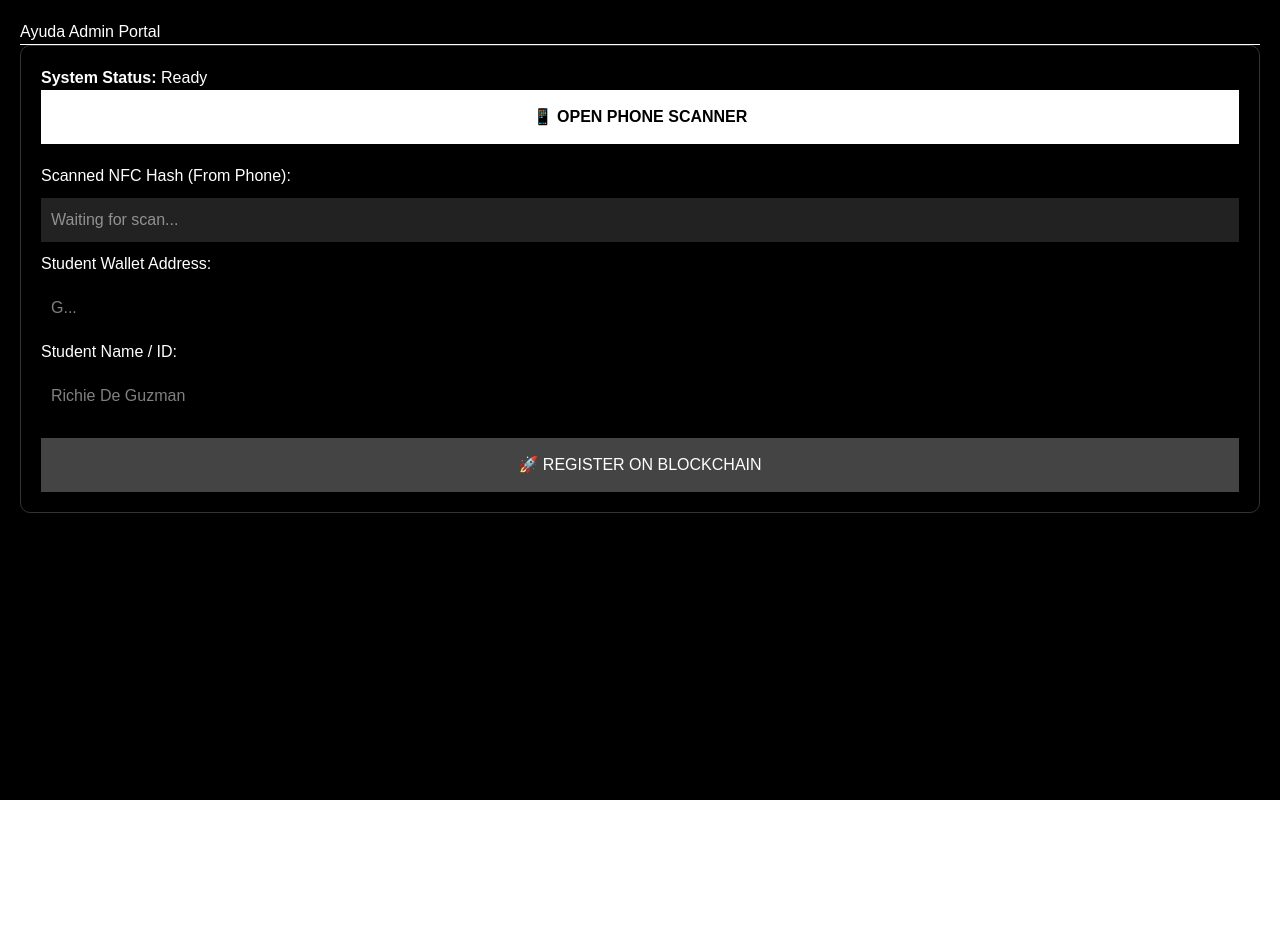
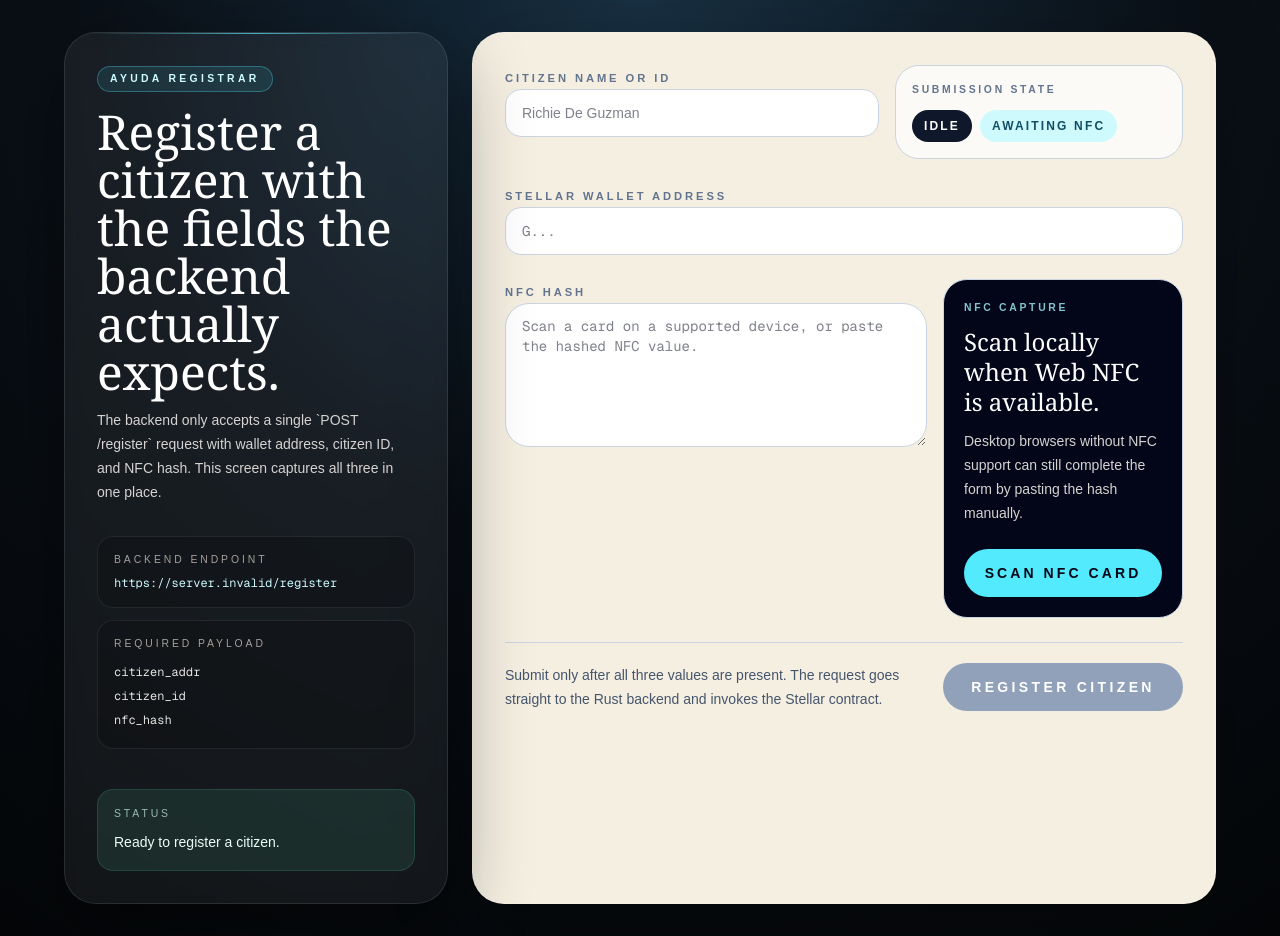
Before and after one commit to rylsherdamz-rgb/stellar-frontend, a Next.js app: page /register in a window 1280 px wide. Before the commit the page ends 800 px from the top, so only its background shows below. Built offline with nearby package versions, Linux system fonts and the light colour scheme; no server answers.

Commit message:
added git ignore

```diff
--- a/app/register/page.tsx
+++ b/app/register/page.tsx
@@ -1,118 +1,267 @@
-import { useState, useEffect } from 'react';
+"use client";
+
+import { FormEvent, useState } from "react";
+import { scanNfc } from "@/lib/nfc";
+
+const BACKEND_URL =
+  process.env.NEXT_PUBLIC_BACKEND_URL ?? "https://ayuda-backend.onrender.com";
+
+const initialForm = {
+  citizenId: "",
+  citizenAddr: "",
+  nfcHash: "",
+};
 
 export default function RegisterPage() {
-  const [nfcHash, setNfcHash] = useState("");
-  const [citizenAddr, setCitizenAddr] = useState("");
-  const [citizenId, setCitizenId] = useState("");
-  const [status, setStatus] = useState("Ready");
+  const [form, setForm] = useState(initialForm);
+  const [status, setStatus] = useState("Ready to register a citizen.");
+  const [isScanning, setIsScanning] = useState(false);
+  const [isSubmitting, setIsSubmitting] = useState(false);
 
-  const BACKEND_URL = "https://your-backend.onrender.com";
+  const canSubmit = Boolean(
+    form.citizenId.trim() && form.citizenAddr.trim() && form.nfcHash.trim()
+  );
 
-  // --- LAPTOP LOGIC: Poll for the latest scan ---
-  useEffect(() => {
-    const interval = setInterval(async () => {
+  async function handleScan() {
+    setIsScanning(true);
+    setStatus("Waiting for an NFC card...");
+
     try {
-        const res = await fetch(`${BACKEND_URL}/latest-scan`);
-        const data = await res.json();
-        if (data.nfc_hash) {
-          setNfcHash(data.nfc_hash);
-          setStatus("Card Detected!");
+      const hash = await scanNfc();
+      setForm((current) => ({ ...current, nfcHash: hash }));
+      setStatus("NFC hash captured. Review the details and submit.");
+    } catch (error) {
+      const message =
+        error instanceof Error ? error.message : "Unable to read the NFC card.";
+      setStatus(message);
+    } finally {
+      setIsScanning(false);
     }
-      } catch (err) {
-        console.error("Polling error:", err);
   }
-    }, 2000); // Check every 2 seconds
-    return () => clearInterval(interval);
-  }, []);
 
-  // --- PHONE LOGIC: The actual NFC Scan ---
-  const startMobileScan = async () => {
-    if (!('NDEFReader' in window)) {
-      alert("NFC not supported on this browser/device.");
+  async function handleSubmit(event: FormEvent<HTMLFormElement>) {
+    event.preventDefault();
+
+    if (!canSubmit) {
+      setStatus("Citizen ID, wallet address, and NFC hash are required.");
       return;
     }
 
+    setIsSubmitting(true);
+    setStatus("Submitting registration to the backend...");
+
     try {
-      const ndef = new NDEFReader();
-      await ndef.scan();
-      setStatus("Scanning... Tap card to phone.");
+      const response = await fetch(`${BACKEND_URL}/register`, {
+        method: "POST",
+        headers: { "Content-Type": "application/json" },
+        body: JSON.stringify({
+          citizen_addr: form.citizenAddr.trim(),
+          citizen_id: form.citizenId.trim(),
+          nfc_hash: form.nfcHash.trim(),
+        }),
+      });
 
-      ndef.onreading = async ({ serialNumber }) => {
-        setNfcHash(serialNumber);
-        // Immediately send to backend state
-        await fetch(`${BACKEND_URL}/scan`, {
-          method: 'POST',
-          headers: { 'Content-Type': 'application/json' },
-          body: JSON.stringify({ nfc_hash: serialNumber })
-        });
-        setStatus("Scan sent to Laptop!");
-      };
+      const data = await response.json();
+
+      if (!response.ok || data.status !== "success") {
+        throw new Error(data.message || "Registration failed.");
+      }
+
+      setStatus("Citizen registered successfully on Stellar.");
+      setForm(initialForm);
     } catch (error) {
-      console.error(error);
-      setStatus("Scan failed: " + error);
+      const message =
+        error instanceof Error ? error.message : "Failed to connect to backend.";
+      setStatus(message);
+    } finally {
+      setIsSubmitting(false);
     }
-  };
-
-  // --- LAPTOP LOGIC: Finalize Registration ---
-  const handleRegister = async () => {
-    setStatus("Processing Blockchain Transaction...");
-    try {
-      const res = await fetch(`${BACKEND_URL}/register`, {
-        method: 'POST',
-        headers: { 'Content-Type': 'application/json' },
-        body: JSON.stringify({
-          citizen_addr: citizenAddr,
-          citizen_id: citizenId
-        })
-      });
-      const data = await res.json();
-      if (data.status === "success") {
-        setStatus("Success! Citizen registered on Stellar.");
-        setNfcHash(""); // Clear for next scan
-      } else {
-        setStatus("Error: " + data.message);
   }
-    } catch (err) {
-      setStatus("Failed to connect to backend.");
-    }
-  };
 
   return (
-    <div style={{ padding: '20px', fontFamily: 'sans-serif', backgroundColor: '#000', color: '#fff', minHeight: '100vh' }}>
-      <h2>Ayuda Admin Portal</h2>
-      <hr />
+    <main className="min-h-screen bg-[radial-gradient(circle_at_top,#183042_0%,#0a1017_48%,#040608_100%)] px-4 py-8 text-stone-100 sm:px-6 lg:px-8">
+      <div className="mx-auto flex w-full max-w-6xl flex-col gap-6 lg:flex-row">
+        <section className="relative overflow-hidden rounded-[2rem] border border-white/10 bg-white/6 p-6 shadow-[0_24px_80px_rgba(0,0,0,0.45)] backdrop-blur md:p-8 lg:min-h-[44rem] lg:w-[24rem]">
+          <div className="absolute inset-x-6 top-0 h-px bg-gradient-to-r from-transparent via-cyan-300/70 to-transparent" />
+          <div className="flex h-full flex-col justify-between gap-10">
+            <div className="space-y-8">
+              <div className="space-y-4">
+                <span className="inline-flex rounded-full border border-cyan-300/30 bg-cyan-300/10 px-3 py-1 text-[0.65rem] font-semibold uppercase tracking-[0.32em] text-cyan-100">
+                  Ayuda Registrar
+                </span>
+                <div className="space-y-3">
+                  <h1 className="max-w-sm font-serif text-4xl leading-none text-white sm:text-5xl">
+                    Register a citizen with the fields the backend actually expects.
+                  </h1>
+                  <p className="max-w-md text-sm leading-6 text-stone-300">
+                    The backend only accepts a single `POST /register` request with
+                    wallet address, citizen ID, and NFC hash. This screen captures
+                    all three in one place.
+                  </p>
+                </div>
+              </div>
 
-      <div style={{ border: '1px solid #333', padding: '20px', borderRadius: '10px' }}>
-        <p><strong>System Status:</strong> {status}</p>
+              <div className="grid gap-3 text-sm text-stone-200">
+                <div className="rounded-2xl border border-white/8 bg-black/20 p-4">
+                  <p className="text-[0.65rem] uppercase tracking-[0.28em] text-stone-400">
+                    Backend endpoint
+                  </p>
+                  <p className="mt-2 break-all font-mono text-xs text-cyan-100">
+                    {BACKEND_URL}/register
+                  </p>
+                </div>
 
-        {/* Mobile View Button */}
-        <button
-          onClick={startMobileScan}
-          style={{ padding: '15px', width: '100%', marginBottom: '20px', backgroundColor: '#fff', color: '#000', fontWeight: 'bold' }}
+                <div className="rounded-2xl border border-white/8 bg-black/20 p-4">
+                  <p className="text-[0.65rem] uppercase tracking-[0.28em] text-stone-400">
+                    Required payload
+                  </p>
+                  <p className="mt-2 font-mono text-xs leading-6 text-stone-200">
+                    citizen_addr
+                    <br />
+                    citizen_id
+                    <br />
+                    nfc_hash
+                  </p>
+                </div>
+              </div>
+            </div>
+
+            <div className="rounded-2xl border border-emerald-300/15 bg-emerald-300/10 p-4">
+              <p className="text-[0.65rem] uppercase tracking-[0.28em] text-emerald-100/70">
+                Status
+              </p>
+              <p className="mt-2 text-sm leading-6 text-emerald-50">{status}</p>
+            </div>
+          </div>
+        </section>
+
+        <section className="rounded-[2rem] border border-white/10 bg-[#f5efe2] p-5 text-slate-950 shadow-[0_24px_80px_rgba(0,0,0,0.25)] sm:p-6 md:p-8 lg:flex-1">
+          <form className="flex h-full flex-col gap-6" onSubmit={handleSubmit}>
+            <div className="grid gap-4 md:grid-cols-[minmax(0,1fr)_18rem]">
+              <div className="space-y-2">
+                <label
+                  className="text-[0.7rem] font-semibold uppercase tracking-[0.26em] text-slate-500"
+                  htmlFor="citizen-id"
                 >
-          📱 OPEN PHONE SCANNER
-        </button>
+                  Citizen Name or ID
+                </label>
+                <input
+                  id="citizen-id"
+                  required
+                  value={form.citizenId}
+                  onChange={(event) =>
+                    setForm((current) => ({
+                      ...current,
+                      citizenId: event.target.value,
+                    }))
+                  }
+                  placeholder="Richie De Guzman"
+                  className="min-h-12 w-full rounded-2xl border border-slate-300 bg-white px-4 py-3 text-sm outline-none transition focus:border-cyan-700 focus:ring-2 focus:ring-cyan-700/20"
+                />
+              </div>
 
-        {/* Registration Form (Laptop View) */}
-        <div style={{ display: 'flex', flexDirection: 'column', gap: '10px' }}>
-          <label>Scanned NFC Hash (From Phone):</label>
-          <input value={nfcHash} readOnly style={{ padding: '10px', backgroundColor: '#222', color: '#0px' }} placeholder="Waiting for scan..." />
+              <div className="rounded-[1.5rem] border border-slate-300 bg-white/70 p-4">
+                <p className="text-[0.65rem] font-semibold uppercase tracking-[0.26em] text-slate-500">
+                  Submission state
+                </p>
+                <div className="mt-3 flex flex-wrap gap-2 text-xs font-semibold uppercase tracking-[0.18em]">
+                  <span className="rounded-full bg-slate-900 px-3 py-2 text-white">
+                    {isSubmitting ? "Submitting" : "Idle"}
+                  </span>
+                  <span className="rounded-full bg-cyan-100 px-3 py-2 text-cyan-900">
+                    {isScanning ? "Scanning NFC" : form.nfcHash ? "NFC Ready" : "Awaiting NFC"}
+                  </span>
+                </div>
+              </div>
+            </div>
 
-          <label>Student Wallet Address:</label>
-          <input onChange={(e) => setCitizenAddr(e.target.value)} placeholder="G..." style={{ padding: '10px' }} />
+            <div className="space-y-2">
+              <label
+                className="text-[0.7rem] font-semibold uppercase tracking-[0.26em] text-slate-500"
+                htmlFor="citizen-addr"
+              >
+                Stellar Wallet Address
+              </label>
+              <input
+                id="citizen-addr"
+                required
+                value={form.citizenAddr}
+                onChange={(event) =>
+                  setForm((current) => ({
+                    ...current,
+                    citizenAddr: event.target.value,
+                  }))
+                }
+                placeholder="G..."
+                className="min-h-12 w-full rounded-2xl border border-slate-300 bg-white px-4 py-3 font-mono text-sm outline-none transition focus:border-cyan-700 focus:ring-2 focus:ring-cyan-700/20"
+              />
+            </div>
 
-          <label>Student Name / ID:</label>
-          <input onChange={(e) => setCitizenId(e.target.value)} placeholder="Richie De Guzman" style={{ padding: '10px' }} />
+            <div className="grid gap-4 lg:grid-cols-[minmax(0,1fr)_15rem]">
+              <div className="space-y-2">
+                <label
+                  className="text-[0.7rem] font-semibold uppercase tracking-[0.26em] text-slate-500"
+                  htmlFor="nfc-hash"
+                >
+                  NFC Hash
+                </label>
+                <textarea
+                  id="nfc-hash"
+                  required
+                  value={form.nfcHash}
+                  onChange={(event) =>
+                    setForm((current) => ({
+                      ...current,
+                      nfcHash: event.target.value,
+                    }))
+                  }
+                  placeholder="Scan a card on a supported device, or paste the hashed NFC value."
+                  className="min-h-36 w-full rounded-[1.5rem] border border-slate-300 bg-white px-4 py-3 font-mono text-sm outline-none transition focus:border-cyan-700 focus:ring-2 focus:ring-cyan-700/20"
+                />
+              </div>
+
+              <div className="flex flex-col justify-between rounded-[1.5rem] border border-slate-300 bg-slate-950 p-5 text-stone-100">
+                <div className="space-y-3">
+                  <p className="text-[0.65rem] font-semibold uppercase tracking-[0.26em] text-cyan-200/80">
+                    NFC capture
+                  </p>
+                  <h2 className="font-serif text-2xl leading-tight text-white">
+                    Scan locally when Web NFC is available.
+                  </h2>
+                  <p className="text-sm leading-6 text-stone-300">
+                    Desktop browsers without NFC support can still complete the
+                    form by pasting the hash manually.
+                  </p>
+                </div>
 
                 <button
-            onClick={handleRegister}
-            disabled={!nfcHash}
-            style={{ padding: '15px', marginTop: '10px', backgroundColor: nfcHash ? '#00ff00' : '#444' }}
+                  type="button"
+                  onClick={handleScan}
+                  disabled={isScanning || isSubmitting}
+                  className="mt-6 min-h-12 rounded-full bg-cyan-300 px-5 py-3 text-sm font-semibold uppercase tracking-[0.22em] text-slate-950 transition hover:bg-cyan-200 disabled:cursor-not-allowed disabled:bg-cyan-100"
                 >
-            🚀 REGISTER ON BLOCKCHAIN
+                  {isScanning ? "Scanning..." : "Scan NFC Card"}
                 </button>
               </div>
             </div>
+
+            <div className="grid gap-4 border-t border-slate-300 pt-5 md:grid-cols-[minmax(0,1fr)_15rem] md:items-center">
+              <p className="text-sm leading-6 text-slate-600">
+                Submit only after all three values are present. The request goes
+                straight to the Rust backend and invokes the Stellar contract.
+              </p>
+
+              <button
+                type="submit"
+                disabled={!canSubmit || isSubmitting}
+                className="min-h-12 rounded-full bg-slate-950 px-6 py-3 text-sm font-semibold uppercase tracking-[0.24em] text-white transition hover:bg-slate-800 disabled:cursor-not-allowed disabled:bg-slate-400"
+              >
+                {isSubmitting ? "Registering..." : "Register Citizen"}
+              </button>
             </div>
+          </form>
+        </section>
+      </div>
+    </main>
   );
 }
```
Also changed, not shown: 1 other file (tests, documents, lock files or other folders). Lines whose indentation alone changed are shown as unchanged.
